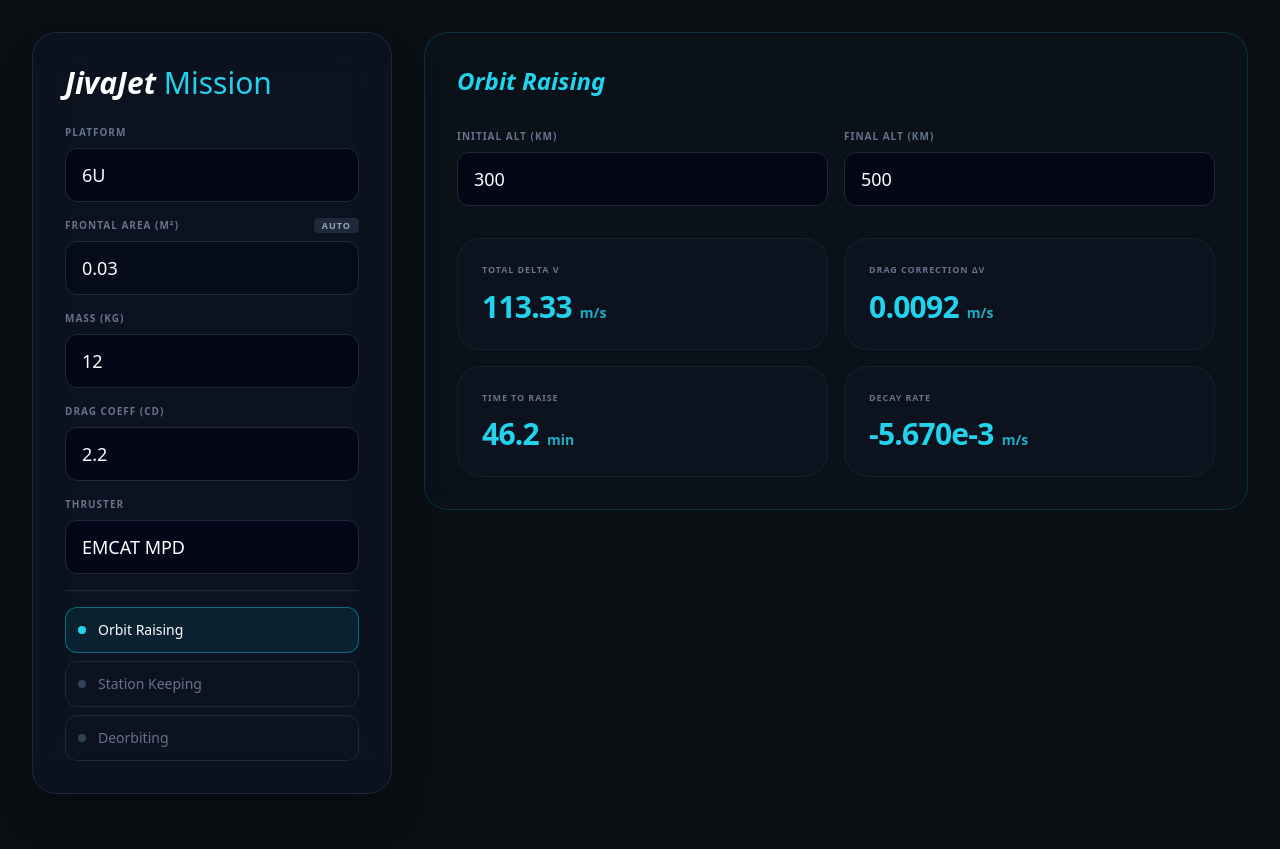
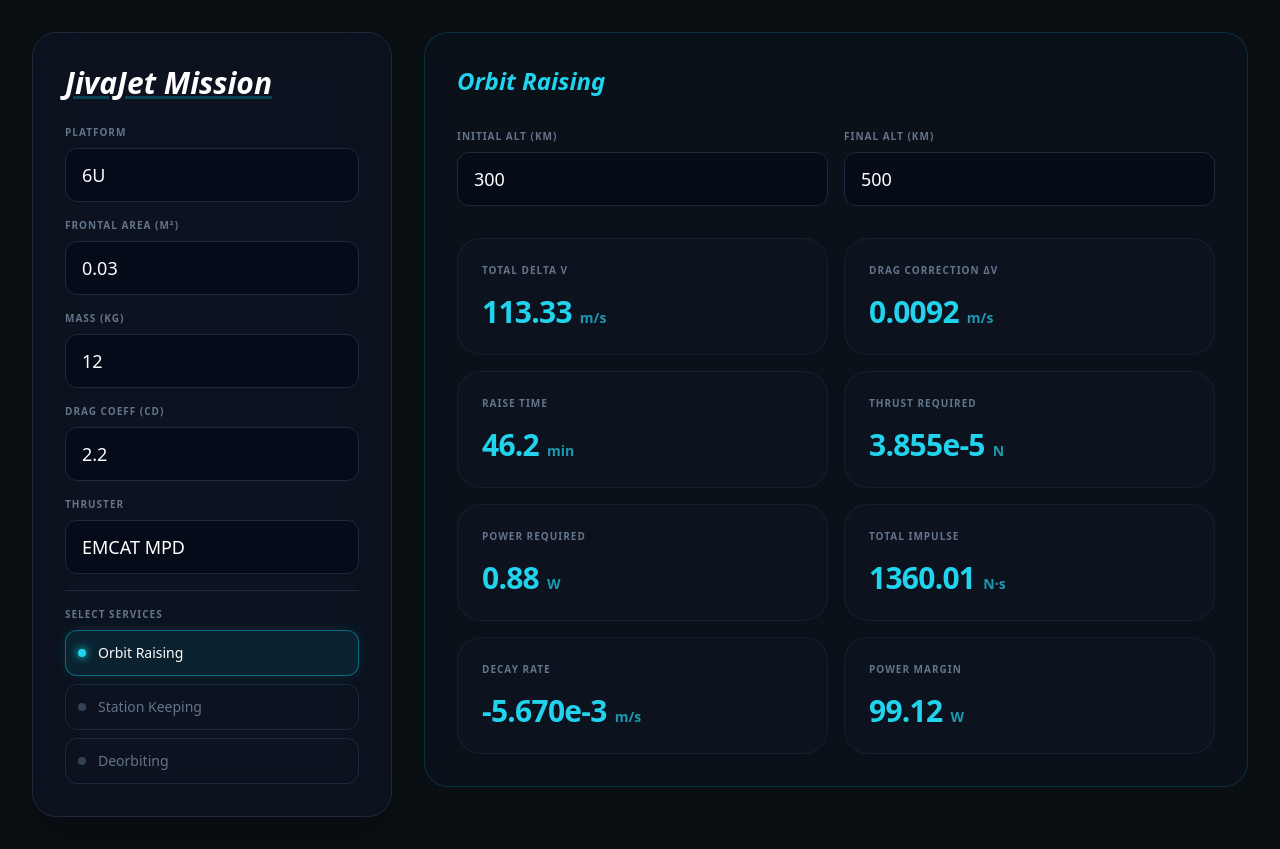
Before and after one commit to gsl413/Guru, a React (Vite) app: page / in a window 1280 px wide. Before the commit the page ends 826 px from the top, so only its background shows below. Built offline with nearby package versions, Linux system fonts and the light colour scheme.

Commit message:
Update App.tsx

```diff
--- a/src/App.tsx
+++ b/src/App.tsx
@@ -11,10 +11,11 @@ const PLATFORM_AREAS: Record<string, number> = {
   "3U": 0.01, "6U": 0.03, "12U": 0.06, "24U": 0.12,
 };
 
-const THRUSTERS: Record<Thruster, { thrust: number; tp: number }> = {
-  EMCAT: { thrust: 200e-6, tp: 12.5e-6 },
-  "EMCAT MPD": { thrust: 2e-3, tp: 44e-6 },
-  JJDrive: { thrust: 30e-3, tp: 44e-6 },
+// Thruster T/P ratios as per your requirements
+const THRUSTERS: Record<Thruster, { tp: number }> = {
+  "EMCAT": { tp: 10e-6 },     // 10 micro-newton/W
+  "EMCAT MPD": { tp: 44e-6 }, // 44 micro-newton/W
+  "JJDrive": { tp: 100e-6 },  // 100 micro-newton/W
 };
 
 const DENSITY_TABLE: Record<number, number> = {
@@ -41,12 +42,12 @@ export default function App() {
   const [platform, setPlatform] = useState("6U");
   const [frontalArea, setFrontalArea] = useState(0.03);
   const [isOverride, setIsOverride] = useState(false);
-
   const [mass, setMass] = useState(12);
   const [cd, setCd] = useState(2.2);
   const [powerAvailable, setPowerAvailable] = useState(100);
   const [thruster, setThruster] = useState<Thruster>("EMCAT MPD");
 
+  // Service-specific Inputs
   const [initialAltitude, setInitialAltitude] = useState(300);
   const [finalAltitude, setFinalAltitude] = useState(500);
   const [skAltitude, setSkAltitude] = useState(300);
@@ -54,13 +55,13 @@ export default function App() {
   const [ionVelocity, setIonVelocity] = useState(20000);
   const [deorbitAltitude, setDeorbitAltitude] = useState(500);
 
-  // Sync Frontal Area with Platform Size unless overridden
   useEffect(() => {
     if (!isOverride && platform !== "Custom") {
       setFrontalArea(PLATFORM_AREAS[platform]);
     }
   }, [platform, isOverride]);
 
+  // 1. Orbit Raising Logic
   const orbitRaising = useMemo(() => {
     if (!services.includes("orbitRaising")) return null;
     const r1 = EARTH_RADIUS + initialAltitude * 1000, r2 = EARTH_RADIUS + finalAltitude * 1000;
@@ -68,66 +69,75 @@ export default function App() {
     const dv1 = Math.sqrt(MU / r1) * (Math.sqrt((2 * r2) / (r1 + r2)) - 1);
     const dv2 = Math.sqrt(MU / r2) * (1 - Math.sqrt((2 * r1) / (r1 + r2)));
     const baseline = Math.abs(dv1) + Math.abs(dv2);
-    const density = interpolateDensity(initialAltitude);
-    const dragAcc = 0.5 * (cd * frontalArea / mass) * density * Math.pow(ORBITAL_VELOCITY, 2);
-    const semiMajorDecay = (-2 * Math.pow(aTransfer, 1.5) * dragAcc) / Math.sqrt(MU);
+    const densityInitial = interpolateDensity(initialAltitude);
+    const dragAcceleration = 0.5 * (cd * frontalArea / mass) * densityInitial * Math.pow(ORBITAL_VELOCITY, 2);
+    const semiMajorDecay = (-2 * Math.pow(aTransfer, 1.5) * dragAcceleration) / Math.sqrt(MU);
     const transferTime = Math.PI * Math.sqrt(Math.pow(aTransfer, 3) / MU);
     const dragDeltaV = (Math.abs(semiMajorDecay) * transferTime * ORBITAL_VELOCITY) / (2 * r1);
-    const dragForce = 0.5 * density * Math.pow(ORBITAL_VELOCITY, 2) * cd * frontalArea;
+    const thrustRequired = 0.5 * densityInitial * Math.pow(ORBITAL_VELOCITY, 2) * cd * frontalArea;
+
     return {
-        totalDeltaV: baseline + dragDeltaV, dragDeltaV, transferTime, dragForce,
-        power: dragForce / THRUSTERS[thruster].tp, impulse: mass * (baseline + dragDeltaV), semiMajorDecay
+      totalDeltaV: baseline + dragDeltaV,
+      dragDeltaV,
+      transferTime,
+      thrustRequired,
+      powerRequired: thrustRequired / THRUSTERS[thruster].tp,
+      totalImpulse: mass * (baseline + dragDeltaV),
+      semiMajorDecay
     };
   }, [services, initialAltitude, finalAltitude, cd, frontalArea, mass, thruster]);
 
+  // 2. Orbit Maintenance (Station Keeping) Logic
   const stationKeeping = useMemo(() => {
     if (!services.includes("stationKeeping")) return null;
     const density = interpolateDensity(skAltitude);
     const thrustReq = 0.5 * density * Math.pow(ORBITAL_VELOCITY, 2) * cd * frontalArea;
     const totalImpulse = thrustReq * (duration * 365.25 * 24 * 3600);
-    return { thrustReq, totalImpulse, propMass: totalImpulse / ionVelocity, powerReq: thrustReq / THRUSTERS[thruster].tp };
+    return {
+      thrustReq,
+      totalImpulse,
+      propMass: totalImpulse / ionVelocity,
+      powerReq: thrustReq / THRUSTERS[thruster].tp,
+      density
+    };
   }, [services, skAltitude, duration, cd, frontalArea, ionVelocity, thruster]);
 
+  // 3. Deorbiting Logic
   const deorbit = useMemo(() => {
     if (!services.includes("deorbiting")) return null;
     const density = interpolateDensity(deorbitAltitude);
-    const r1 = EARTH_RADIUS + deorbitAltitude * 1000;
+    const r1 = EARTH_RADIUS + deorbitAltitude * 1000, r2 = EARTH_RADIUS + 100000;
+    const aTransfer = (r1 + r2) / 2;
     const dragAcc = 0.5 * (cd * frontalArea / mass) * density * Math.pow(ORBITAL_VELOCITY, 2);
-    const r2 = EARTH_RADIUS + 100000;
-    const aTransfer = (r1 + r2) / 2;
     const baseline = Math.abs(Math.sqrt(MU / r1) * (1 - Math.sqrt((2 * r2) / (r1 + r2))));
     const transferTime = Math.PI * Math.sqrt(Math.pow(aTransfer, 3) / MU);
     const dragDeltaV = (Math.abs(dragAcc) * transferTime * ORBITAL_VELOCITY) / (2 * r1);
-    return { ballisticCoeff: mass / (cd * frontalArea), totalDeltaV: Math.max(0, baseline - dragDeltaV), dragAcc };
+
+    return {
+      ballisticCoeff: mass / (cd * frontalArea),
+      totalDeltaV: Math.max(0, baseline - dragDeltaV),
+      dragAcc,
+      dragForce: 0.5 * density * Math.pow(ORBITAL_VELOCITY, 2) * cd * frontalArea
+    };
   }, [services, deorbitAltitude, cd, frontalArea, mass]);
 
   return (
-    <div className="min-h-screen bg-[#0a0f14] text-slate-200 font-sans p-4 md:p-8">
+    <div className="min-h-screen bg-[#0a0f14] text-slate-200 p-4 md:p-8">
       <div className="mx-auto max-w-7xl grid lg:grid-cols-[360px_1fr] gap-8">
         <aside className="bg-slate-900/50 border border-slate-800 p-8 rounded-3xl h-fit space-y-6 shadow-2xl backdrop-blur-xl">
-          <h1 className="text-3xl font-black italic text-white">JivaJet <span className="text-cyan-400 not-italic font-light">Mission</span></h1>
-
+          <h1 className="text-3xl font-black italic text-white underline decoration-cyan-500/30">JivaJet Mission</h1>
           <div className="space-y-4">
             <SelectGroup label="Platform" value={platform} onChange={(val: string) => { setPlatform(val); setIsOverride(false); }} options={["3U", "6U", "12U", "24U", "Custom"]} />
-
-            <div className="relative group">
-              <label className="block text-[10px] font-black text-slate-500 uppercase mb-2 tracking-widest flex justify-between">
-                Frontal Area (m²)
-                <button onClick={() => setIsOverride(!isOverride)} className={`text-[9px] px-2 rounded ${isOverride ? 'bg-cyan-500 text-black' : 'bg-slate-800 text-slate-400'}`}>
-                  {isOverride ? "OVERRIDE ACTIVE" : "AUTO"}
-                </button>
-              </label>
-              <input type="number" value={frontalArea} onChange={(e) => { setFrontalArea(Number(e.target.value)); setIsOverride(true); }} className="w-full bg-slate-950/50 border border-slate-800 rounded-xl px-4 py-3 text-lg text-white focus:border-cyan-500/50 outline-none" />
-            </div>
-
+            <InputGroup label="Frontal Area" unit="m²" value={frontalArea} onChange={(val: number) => { setFrontalArea(val); setIsOverride(true); }} />
             <InputGroup label="Mass" unit="kg" value={mass} onChange={setMass} />
             <InputGroup label="Drag Coeff" unit="Cd" value={cd} onChange={setCd} step={0.1} />
             <SelectGroup label="Thruster" value={thruster} onChange={setThruster} options={["EMCAT", "EMCAT MPD", "JJDrive"]} />
 
             <div className="pt-4 border-t border-slate-800 space-y-2">
+              <p className="text-[10px] font-black uppercase text-slate-500 tracking-widest mb-2">Select Services</p>
               {(["orbitRaising", "stationKeeping", "deorbiting"] as Service[]).map((s) => (
-                <button key={s} onClick={() => setServices(prev => prev.includes(s) ? prev.filter(x => x !== s) : [...prev, s])} className={`w-full flex items-center gap-3 p-3 rounded-xl border text-sm capitalize ${services.includes(s) ? 'border-cyan-500/50 bg-cyan-500/10 text-white' : 'border-slate-800 text-slate-500'}`}>
-                  <div className={`w-2 h-2 rounded-full ${services.includes(s) ? 'bg-cyan-400' : 'bg-slate-700'}`} /> {s.replace(/([A-Z])/g, ' $1')}
+                <button key={s} onClick={() => setServices(prev => prev.includes(s) ? prev.filter(x => x !== s) : [...prev, s])} className={`w-full flex items-center gap-3 p-3 rounded-xl border text-sm capitalize ${services.includes(s) ? 'border-cyan-500/50 bg-cyan-500/10 text-white shadow-[0_0_15px_rgba(34,211,238,0.1)]' : 'border-slate-800 text-slate-500'}`}>
+                  <div className={`w-2 h-2 rounded-full ${services.includes(s) ? 'bg-cyan-400 shadow-[0_0_8px_cyan]' : 'bg-slate-700'}`} /> {s.replace(/([A-Z])/g, ' $1')}
                 </button>
               ))}
             </div>
@@ -135,53 +145,58 @@ export default function App() {
         </aside>
 
         <main className="space-y-8">
-          {/* ORBIT RAISING SECTION */}
+          {/* ORBIT RAISING */}
           {orbitRaising && (
-            <section className="bg-slate-900/30 border border-cyan-500/20 rounded-3xl p-8 backdrop-blur-md">
-              <h2 className="text-2xl font-black text-cyan-400 mb-8 italic">Orbit Raising</h2>
+            <SectionFrame title="Orbit Raising" color="text-cyan-400" borderColor="border-cyan-500/20">
               <div className="grid md:grid-cols-2 gap-4 mb-8">
                 <InputGroup label="Initial Alt" unit="km" value={initialAltitude} onChange={setInitialAltitude} />
-                <InputGroup label="Final Alt" unit="km" value={finalAltitude} onChange={setFinalAltitude} />
+                <InputGroup label="Final Alt" unit="km" value={finalAltitude} onChange={setInitialAltitude} />
               </div>
               <div className="grid md:grid-cols-2 gap-4">
-                <ResultCard title="Total Delta V" value={orbitRaising.totalDeltaV.toFixed(2)} unit="m/s" />
-                <ResultCard title="Drag Correction ΔV" value={orbitRaising.dragDeltaV.toFixed(4)} unit="m/s" />
-                <ResultCard title="Time to Raise" value={(orbitRaising.transferTime / 60).toFixed(1)} unit="min" />
-                <ResultCard title="Decay Rate" value={orbitRaising.semiMajorDecay.toExponential(3)} unit="m/s" />
+                <ResultCard title="Total Delta V" value={orbitRaising.totalDeltaV.toFixed(2)} unit="m/s" color="text-cyan-400" />
+                <ResultCard title="Drag Correction ΔV" value={orbitRaising.dragDeltaV.toFixed(4)} unit="m/s" color="text-cyan-400" />
+                <ResultCard title="Raise Time" value={(orbitRaising.transferTime / 60).toFixed(1)} unit="min" color="text-cyan-400" />
+                <ResultCard title="Thrust Required" value={orbitRaising.thrustRequired.toExponential(3)} unit="N" color="text-cyan-400" />
+                <ResultCard title="Power Required" value={orbitRaising.powerRequired.toFixed(2)} unit="W" color="text-cyan-400" />
+                <ResultCard title="Total Impulse" value={orbitRaising.totalImpulse.toFixed(2)} unit="N·s" color="text-cyan-400" />
+                <ResultCard title="Decay Rate" value={orbitRaising.semiMajorDecay.toExponential(3)} unit="m/s" color="text-cyan-400" />
+                <ResultCard title="Power Margin" value={(powerAvailable - orbitRaising.powerRequired).toFixed(2)} unit="W" color="text-cyan-400" />
               </div>
-            </section>
+            </SectionFrame>
           )}
 
-          {/* STATION KEEPING SECTION */}
+          {/* ORBIT MAINTENANCE */}
           {stationKeeping && (
-            <section className="bg-slate-900/30 border border-emerald-500/20 rounded-3xl p-8 backdrop-blur-md">
-              <h2 className="text-2xl font-black text-emerald-400 mb-8 italic">Orbit Maintenance</h2>
-              <div className="grid md:grid-cols-2 gap-4 mb-8">
-                <InputGroup label="Orbit Altitude" unit="km" value={skAltitude} onChange={setSkAltitude} />
-                <InputGroup label="Duration" unit="Years" value={duration} onChange={setDuration} />
+            <SectionFrame title="Orbit Maintenance" color="text-emerald-400" borderColor="border-emerald-500/20">
+              <div className="grid md:grid-cols-3 gap-4 mb-8">
+                <InputGroup label="Target Alt" unit="km" value={skAltitude} onChange={setSkAltitude} />
+                <InputGroup label="Life" unit="Years" value={duration} onChange={setDuration} />
+                <InputGroup label="Ion Velocity" unit="m/s" value={ionVelocity} onChange={setIonVelocity} />
               </div>
               <div className="grid md:grid-cols-2 gap-4">
-                <ResultCard title="Thrust Required" value={stationKeeping.thrustReq.toExponential(3)} unit="N" color="text-emerald-400" />
-                <ResultCard title="Total Impulse" value={stationKeeping.totalImpulse.toExponential(2)} unit="N·s" color="text-emerald-400" />
+                <ResultCard title="Continuous Thrust" value={stationKeeping.thrustReq.toExponential(3)} unit="N" color="text-emerald-400" />
+                <ResultCard title="Maintenance Power" value={stationKeeping.powerReq.toFixed(2)} unit="W" color="text-emerald-400" />
+                <ResultCard title="Mission Impulse" value={stationKeeping.totalImpulse.toExponential(2)} unit="N·s" color="text-emerald-400" />
                 <ResultCard title="Propellant Mass" value={stationKeeping.propMass.toFixed(5)} unit="kg" color="text-emerald-400" />
-                <ResultCard title="Power Required" value={stationKeeping.powerReq.toFixed(2)} unit="W" color="text-emerald-400" />
+                <ResultCard title="Local Air Density" value={stationKeeping.density.toExponential(3)} unit="kg/m³" color="text-emerald-400" />
+                <ResultCard title="Power Margin" value={(powerAvailable - stationKeeping.powerReq).toFixed(2)} unit="W" color="text-emerald-400" />
               </div>
-            </section>
+            </SectionFrame>
           )}
 
-          {/* DEORBIT SECTION */}
+          {/* DEORBITING */}
           {deorbit && (
-            <section className="bg-slate-900/30 border border-rose-500/20 rounded-3xl p-8 backdrop-blur-md">
-              <h2 className="text-2xl font-black text-rose-400 mb-8 italic">Deorbiting</h2>
+            <SectionFrame title="Deorbiting" color="text-rose-400" borderColor="border-rose-500/20">
               <div className="max-w-xs mb-8">
-                <InputGroup label="Start Deorbit Alt" unit="km" value={deorbitAltitude} onChange={setDeorbitAltitude} />
+                <InputGroup label="Deorbit Start Alt" unit="km" value={deorbitAltitude} onChange={setDeorbitAltitude} />
               </div>
               <div className="grid md:grid-cols-2 gap-4">
                 <ResultCard title="Ballistic Coefficient" value={deorbit.ballisticCoeff.toFixed(2)} unit="kg/m²" color="text-rose-400" />
-                <ResultCard title="Required Delta V" value={deorbit.totalDeltaV.toFixed(2)} unit="m/s" color="text-rose-400" />
+                <ResultCard title="Deorbit Delta V" value={deorbit.totalDeltaV.toFixed(2)} unit="m/s" color="text-rose-400" />
+                <ResultCard title="Drag Force" value={deorbit.dragForce.toExponential(3)} unit="N" color="text-rose-400" />
                 <ResultCard title="Drag Acceleration" value={deorbit.dragAcc.toExponential(3)} unit="m/s²" color="text-rose-400" />
               </div>
-            </section>
+            </SectionFrame>
           )}
         </main>
       </div>
@@ -189,11 +204,22 @@ export default function App() {
   );
 }
 
+// Layout Helper
+function SectionFrame({ title, children, color, borderColor }: any) {
+  return (
+    <section className={`bg-slate-900/30 border ${borderColor} rounded-3xl p-8 backdrop-blur-md`}>
+      <h2 className={`text-2xl font-black mb-8 italic ${color}`}>{title}</h2>
+      {children}
+    </section>
+  );
+}
+
+// Input Helpers
 function InputGroup({ label, unit, value, onChange, ...props }: any) {
   return (
-    <div className="flex-1">
+    <div className="flex-1 group">
       <label className="block text-[10px] font-black text-slate-500 uppercase mb-2 tracking-widest">{label} ({unit})</label>
-      <input type="number" value={value} onChange={(e) => onChange(Number(e.target.value))} className="w-full bg-slate-950/80 border border-slate-800 rounded-xl px-4 py-3 text-lg text-white focus:border-cyan-500/50 outline-none transition-all" {...props} />
+      <input type="number" value={value} onChange={(e) => onChange(Number(e.target.value))} className="w-full bg-slate-950/50 border border-slate-800 rounded-xl px-4 py-3 text-lg text-white focus:border-cyan-500/50 outline-none transition-all" {...props} />
     </div>
   );
 }
@@ -202,20 +228,21 @@ function SelectGroup({ label, value, onChange, options }: any) {
   return (
     <div>
       <label className="block text-[10px] font-black text-slate-500 uppercase mb-2 tracking-widest">{label}</label>
-      <select value={value} onChange={(e) => onChange(e.target.value)} className="w-full bg-slate-950/80 border border-slate-800 rounded-xl px-4 py-3 text-lg text-white outline-none appearance-none cursor-pointer">
+      <select value={value} onChange={(e) => onChange(e.target.value)} className="w-full bg-slate-950/50 border border-slate-800 rounded-xl px-4 py-3 text-lg text-white outline-none appearance-none cursor-pointer">
         {options.map((o: string) => <option key={o} value={o}>{o}</option>)}
       </select>
     </div>
   );
 }
 
-function ResultCard({ title, value, unit, color = "text-cyan-400" }: any) {
+// Output Card Helper (Matching the reference image style)
+function ResultCard({ title, value, unit, color }: any) {
   return (
     <div className="bg-slate-900/40 border border-slate-800/60 p-6 rounded-3xl">
-      <p className="text-[9px] font-black text-slate-500 uppercase tracking-widest mb-3">{title}</p>
+      <p className="text-[10px] font-black text-slate-500 uppercase tracking-widest mb-4">{title}</p>
       <div className="flex items-baseline gap-2">
         <span className={`text-3xl font-bold tracking-tight ${color}`}>{value}</span>
-        <span className={`text-sm font-bold opacity-80 ${color}`}>{unit}</span>
+        <span className={`text-sm font-bold opacity-70 ${color}`}>{unit}</span>
       </div>
     </div>
   );
```
